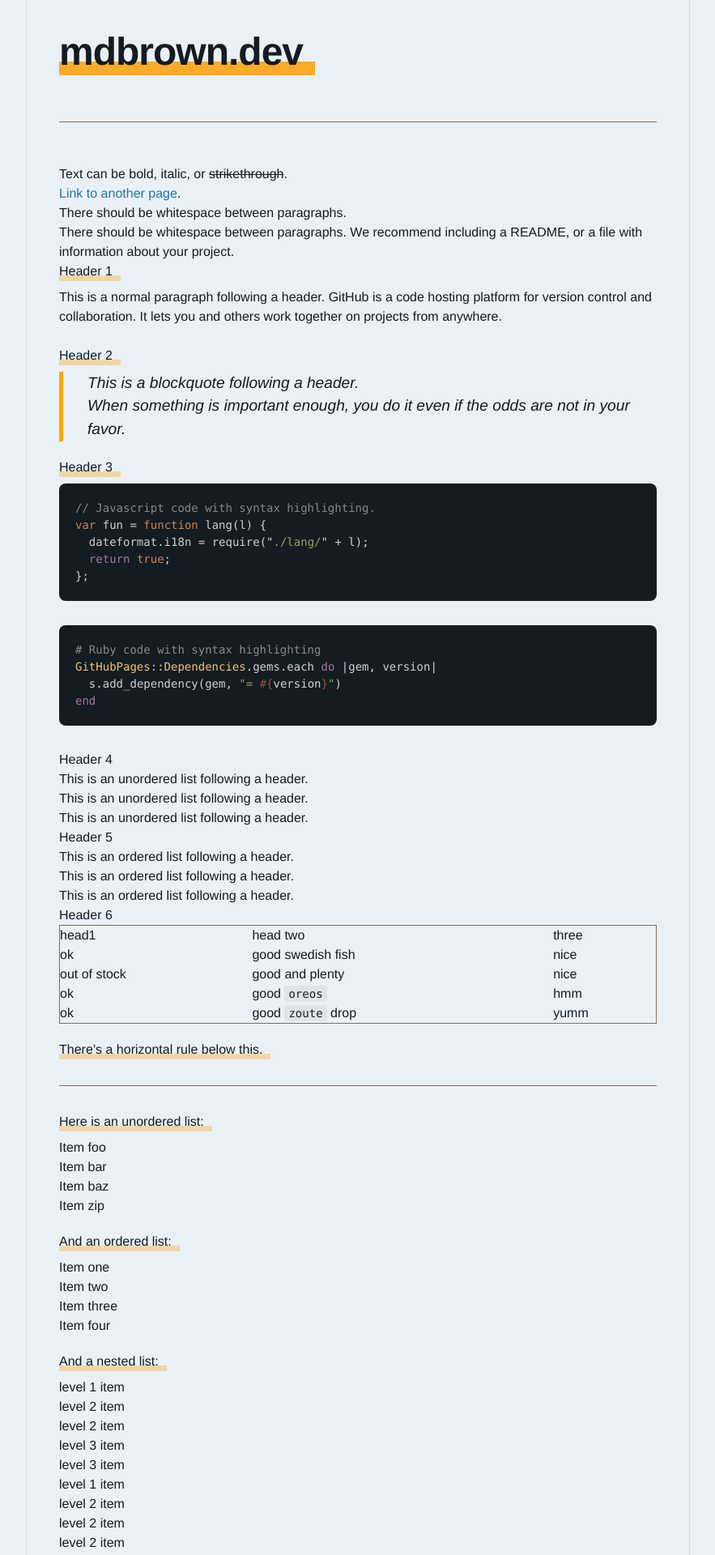
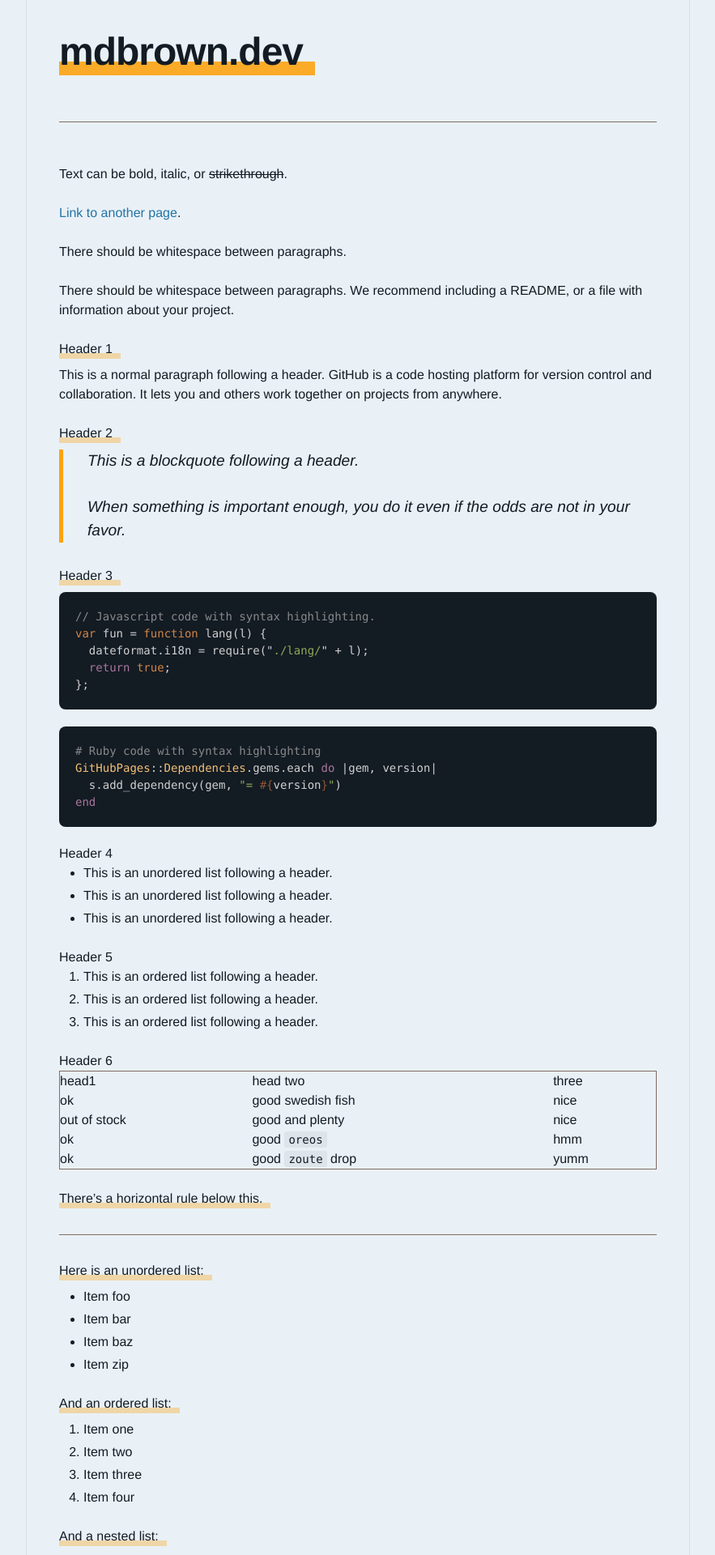
Before and after one commit to m-d-brown/m-d-brown.github.io, a Jekyll site: the page built from style.md, in a window 1280 px wide. Shown: the top 1920 px of the page at 81% size, without its empty margins (198-1081 px from the left). Built offline with Jekyll 4.4.1, drawn with Linux system fonts in a browser that asks for light colours; some web fonts are replaced.

Commit message:
style: update global stylesheet variables and layout spacing

```diff
--- a/assets/css/style.scss
+++ b/assets/css/style.scss
@@ -141,6 +141,19 @@ header h2 {
 
   h2 { margin-top: 1.5em; }
   h3 { margin-top: 1.25em; }
+
+  p, ul, ol, blockquote, pre, table, dl {
+    margin-bottom: 1.5em;
+  }
+
+  ul, ol {
+    padding-left: 30px;
+  }
+
+  ul { list-style-type: disc; }
+  ol { list-style-type: decimal; }
+
+  li { margin-bottom: 0.25em; }
 }
 
 a {
```
